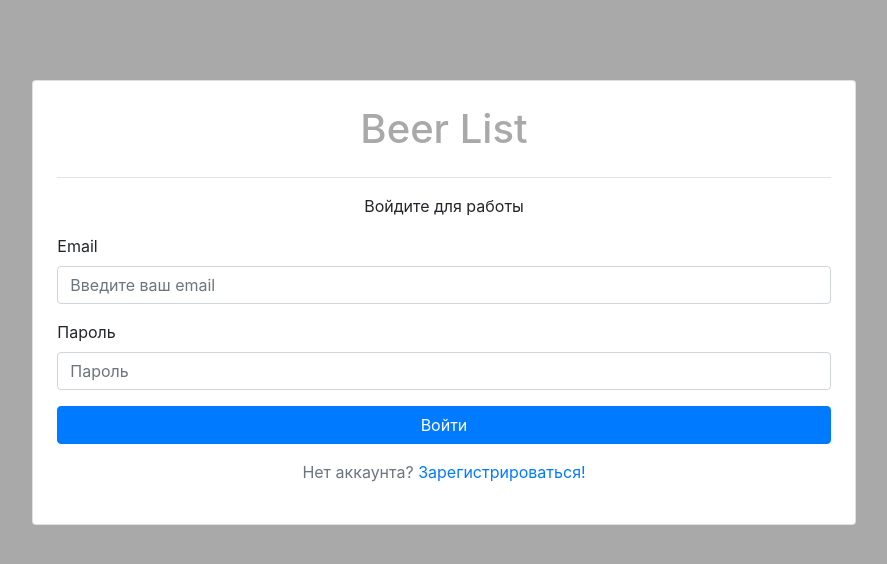
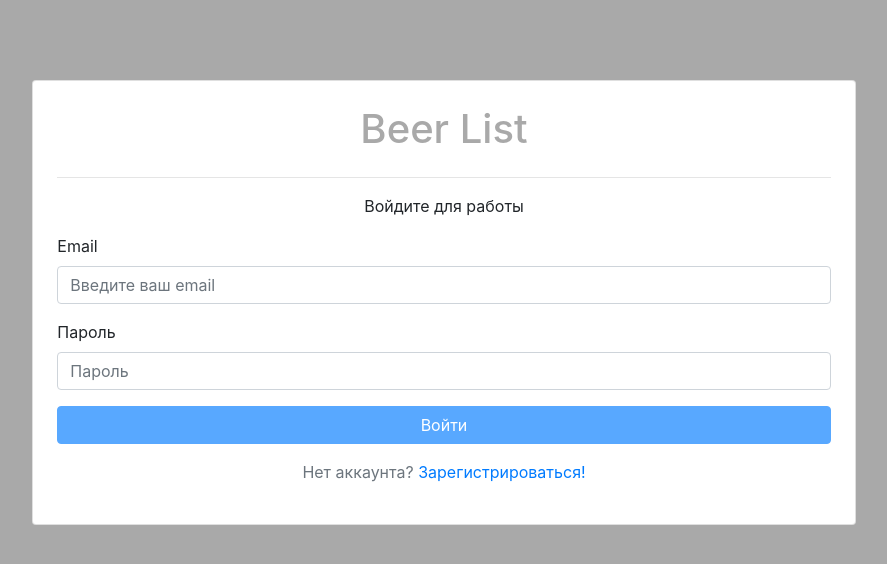
Before and after one commit to Vladyslav-Hrossu/beer-list-angular, an Angular app: page / in a window 1280 px wide. Shown: the top 564 px of the page, without its empty margins (196-1083 px from the left). Built offline with nearby package versions, Linux system fonts and the light colour scheme.

Commit message:
login validators

```diff
--- a/src/app/auth/login/login.component.html
+++ b/src/app/auth/login/login.component.html
@@ -18,9 +18,20 @@
             placeholder="Введите ваш email"
             formControlName="email"
           >
+          <div
+            *ngIf="loginForm.get('email').invalid && loginForm.get('email').touched"
+            class="alert-danger warning-message"
+          >
+            <span *ngIf="loginForm.get('email')['errors']['email']">
+              Введите корректный Email!
+            </span>
+            <span *ngIf="loginForm.get('email')['errors']['required']">
+              Введите пожалуйста Email!
+            </span>
+          </div>
         </div>
-        <div class="form-group">
-          <label for="password">Пароль</label>
+
+        <div class="form-group"><label for="password">Пароль</label>
           <input
             type="password"
             class="form-control"
@@ -28,9 +39,27 @@
             placeholder="Пароль"
             formControlName="password"
           >
+          <div
+            *ngIf="loginForm.get('password').invalid && loginForm.get('password').touched"
+            class="alert-danger warning-message"
+          >
+            <span *ngIf="loginForm.get('password')['errors']['minlength'] && loginForm.get('password')['errors']['minlength']['requiredLength']">
+              Пароль должен быть {{ loginForm.get('password')['errors']['minlength']['requiredLength'] }} символов.
+              Сейчас {{loginForm.get('password')['errors']['minlength']['actualLength']}}
+            </span>
+            <span *ngIf="loginForm.get('password')['errors']['required']">
+              Введите пожалуйста пароль!
+            </span>
+          </div>
         </div>
         <div class="form-group">
-          <button type="submit" class="btn btn-block btn-primary">Войти</button>
+          <button
+            type="submit"
+            class="btn btn-block btn-primary"
+            [disabled]="loginForm.invalid"
+          >
+            Войти
+          </button>
         </div>
         <div class="form-group">
           <p class="text-muted text-center">
--- a/src/app/auth/login/login.component.scss
+++ b/src/app/auth/login/login.component.scss
@@ -8,3 +8,8 @@
 .card{
   padding: 24px;
 }
+.warning-message{
+  font-size: 20px;
+  border-radius: 3px;
+  margin-top: 5px;
+}
--- a/src/app/auth/login/login.component.ts
+++ b/src/app/auth/login/login.component.ts
@@ -20,6 +20,8 @@ export class LoginComponent implements OnInit {
   }
   onSubmit(){
     const formData = this.loginForm.value;
-    console.log(formData);
+    console.log(this.loginForm);
+    console.log(this.loginForm.get('email'));
+    console.log(this.loginForm.get('password'));
   }
 }
```
